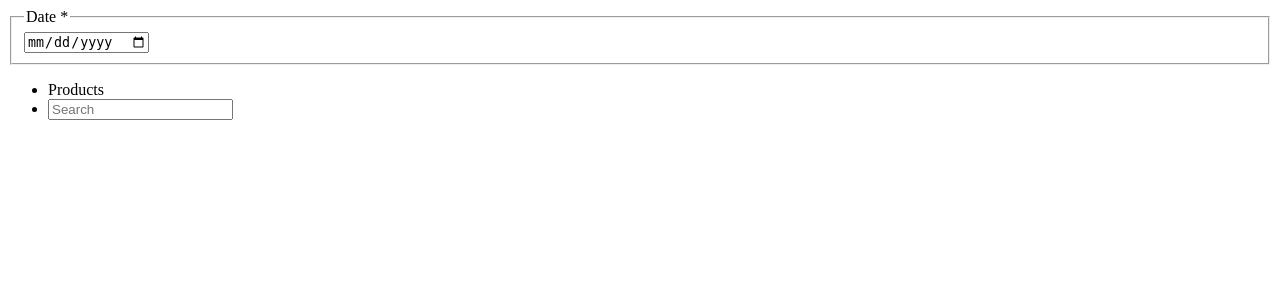
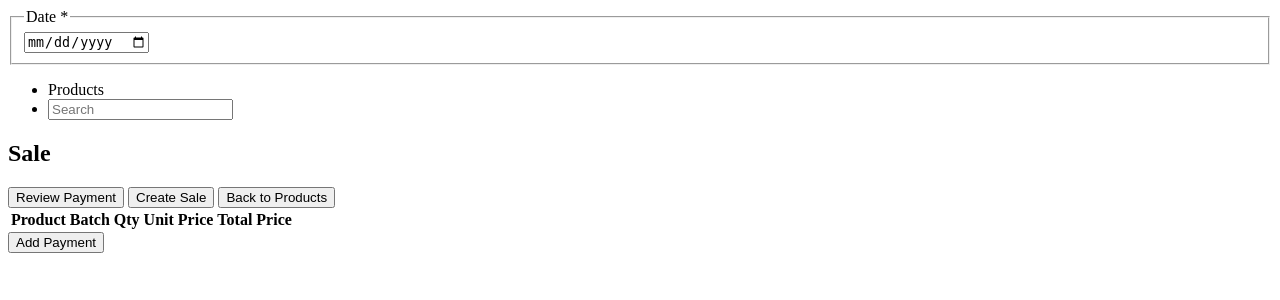
Before and after one commit to eliHeist/dotsales, a Django app: page /branches/1/sales/form in a window 1280 px wide. Shown: the top 300 px of the page. Run offline with Django 5.2, Linux system fonts and the light colour scheme; a user stored in the database is signed in; tables that the repository leaves empty hold one stand-in row (values such as "Sample post"); lists and menus that the app fills with data are empty; parts of the project's set-up code (start-up, migrations or seed data) failed here and were passed over.

Commit message:
create a sale

```diff
--- a/accounts/users/context_processors.py
+++ b/accounts/users/context_processors.py
@@ -8,5 +8,4 @@ def user_company(request):
         branches = company.branches.all()
     else:
         branches = request.user.accessible_branches.all()
-    print(branches)
     return {'company': company, 'branches': branches, 'ADMIN_MODE': request.user.is_company_admin}
--- a/app/branches/templates/branches/sales.html
+++ b/app/branches/templates/branches/sales.html
@@ -42,7 +42,7 @@
 							</div>
 						</div>
 					</td>
-					<td class="text-right">{{ sale.total_amount }}</td>
+					<td class="text-right">{{ sale.amount_paid|add_commas }}</td>
 					<td class="text-center">
                         <span
                             class="badge
@@ -60,7 +60,7 @@
                     </td>
 					<td class="flex justify-end">
 						<a
-							href="{% url 'branches:product-detail' branch.pk p.pk %}"
+							href="{% url 'branches:sales_form_update' branch.pk sale.pk %}"
 							class="btn btn-neutral btn-xs"
 							>View</a
 						>
--- a/app/branches/templates/branches/sales_form.html
+++ b/app/branches/templates/branches/sales_form.html
@@ -1,52 +1,100 @@
 
 <c-layout2>
-    <section x-data="{
+    <form method="POST" x-data="{
         products_data: {{ products_data|safe }},
 
+        step: 1,
+
+        {% if sale %}
+        sale: {{ sale|safe }},
+        {% else %}
         sale: {
+            id: 'new',
             date: new Date().toISOString().split('T')[0],
             sale_items: [],
             payments: []
         },
+        {% endif %}
 
         addToSale(id) {
-            const product = this.products_data.find(p => p.id == id)
+            const product = this.getProduct(id)
 
             if (!product) {
                 return
             }
+            firstBatch = product.batches[0]
 
             this.sale.sale_items.push({
+                id: 'new',
                 product_id: product.id,
-                batch_id: null,
+                batch_id: firstBatch.id,
                 quantity: 1,
+            })
+        },
+        removeFromSale(item){
+            this.sale.sale_items = this.sale.sale_items.filter(s => s.id != item.id)
+        },
+
+        getProduct(id){
+            return this.products_data.find(p => p.id == id)
+        },
+        getBatch(item){
+            const product = this.getProduct(item.product_id)
+            console.log(item)
+            console.log(product.batches)
+            console.log(product.batches.find(b => b.id == item.batch_id))
+            return product.batches.find(b => b.id == item.batch_id)
+        },
+
+        unselectedProducts() {
+            return this.products_data.filter(p => !this.sale.sale_items.find(s => s.product_id == p.id))
+        },
+
+        generateSaleTotal() {
+            return this.sale.sale_items.reduce((total, item) => {
+                const batch = this.getBatch(item)
+                return total + (item.quantity * batch.selling_price)
+            }, 0)
+        },
+
+        addPayment(amount=0) {
+            if (this.sale.payments.length == 0) {
+                amount = this.generateSaleTotal()
+            }
+            this.sale.payments.push({
+                id: 'new',
+                payment_amount: amount,
+                payment_method: 'CASH',
+                payment_date: this.sale.date
             })
         },
 
         init() {
             console.log(this.products_data)
+            console.log(this.sale)
         }
-    }" class="md:flex">
-
-        <aside class="grid bg-base-100 py-2 px-4 rounded-box">
+    }" class="grid md:flex gap-4 items-stretch">
+        {% csrf_token %}
+        <aside class="bg-base-100 py-2 px-4 rounded-box">
             <fieldset class="fieldset">
                 <legend class="fieldset-legend">Date *</legend>
                 <input type="date" class="input w-full" name="date" x-model="sale.date" required />
+                <input type="hidden" name="sale_id" x-model="sale.id">
             </fieldset>
 
-            <div class="prods mt-4">
+            <div class="prods mt-4" x-cloak x-show="step == 1">
                 <ul class="list">
                     <li class="py-2 opacity-60 text-xs">Products</li>
                     <li class="pb-2">
                         <input type="search" class="input w-full" placeholder="Search">
                     </li>
-                    <template x-for="product in products_data">
+                    <template x-for="product in unselectedProducts()">
                         <li class="list-row -mx-4">
                             <div class="list-col-grow">
                                 <div class="font-semibold" x-text="product.name"></div>
                             </div>
                             <div>
-                                <button class="btn btn-xs btn-square" @click="addToSale(product.id)">
+                                <button type="button" class="btn btn-xs btn-square" @click="addToSale(product.id)">
                                     <span class="text-xl">
                                         &#43;
                                     </span>
@@ -58,27 +106,98 @@
             </div>
         </aside>
 
-        <div class="sale grid">
-            <div class="grid">
-                <template x-for="item in sale.sale_items">
-                    <div class="join">
-                        <select name="" id="" class="select join-item">
-                            <template x-for="product in products_data">
-                                <option :value="product.id" x-text="product.name"></option>
-                            </template>
-                        </select>
-                        <input type="number" class="input input-bordered join-item" x-model="item.quantity" />
-                        <div class="join-item grid place-content-center aspect-square">
-                            <span class="material-symbols-outlined">close_small</span>
-                        </div>
-                        <input type="number" class="input input-bordered join-item" x-model="item.price" />
-                        <button class="btn btn-error btn-square join-item" @click="sale.sale_items.splice(sale.sale_items.indexOf(item), 1)">
-                            <span class="material-symbols-outlined">delete</span>
+        <div class="sale bg-base-100 py-2 px-4 rounded-box flex-1">
+            <header class="mb-4">
+                <div class="flex justify-between items-center">
+                    <div>
+                        <h2 class="text-lg font-semibold">Sale</h2>
+                        <span class="" x-text="generateSaleTotal().toLocaleString()"></span>
+                    </div>
+                    <div class="flex gap-2">
+                        <button type="button" class="btn btn-neutral" @click="step = 2" x-cloak x-show="step == 1 && sale.sale_items.length >= 1">
+                            Review Payment
+                        </button>
+                        <button class="btn btn-primary" x-cloak x-show="step == 2 && sale.sale_items.length >= 1">
+                            Create Sale
+                        </button>
+                        <button type="button" class="btn" @click="step = 1" x-cloak x-show="step == 2">
+                            Back to Products
                         </button>
                     </div>
+                </div>
+            </header>
+            <div class="items" x-cloak x-show="step == 1">
+                <table class="table">
+                    <thead>
+                        <tr>
+                            <th>Product</th>
+                            <th>Batch</th>
+                            <th>Qty</th>
+                            <th class="text-right">Unit Price</th>
+                            <th class="text-right">Total Price</th>
+                            <th></th>
+                        </tr>
+                    </thead>
+                    <tbody>
+                        <template x-for="item in sale.sale_items">
+                            <tr>
+                                <div class="hidden">
+                                    <input type="hidden" name="item_id" x-model="item.id">
+                                    <input type="hidden" name="item_product_id" x-model="item.product_id">
+                                    <input type="hidden" name="item_batch_id" x-model="item.batch_id">
+                                    <input type="hidden" name="item_quantity" x-model="item.quantity">
+                                </div>
+                                <td x-text="getProduct(item.product_id).name"></td>
+                                <td>
+                                    <select name="" id="" class="select" x-model="item.batch_id">
+                                        <template x-for="batch in getProduct(item.product_id).batches">
+                                            <option :value="batch.id" x-text="batch.date"></option>
+                                        </template>
+                                    </select>
+                                </td>
+                                <td class="">
+                                    <input type="number" class="input max-w-[100px]" x-model="item.quantity">
+                                </td>
+                                <td class="text-right" x-text="getBatch(item).selling_price.toLocaleString()"></td>
+                                <td class="text-right" x-text="(getBatch(item).selling_price * item.quantity).toLocaleString()"></td>
+                                <td>
+                                    <button type="button" class="btn btn-sm btn-ghost btn-square" @click="removeFromSale(item)">
+                                        <span class="">
+                                            &times;
+                                        </span>
+                                    </button>
+                                </td>
+                            </tr>
+                        </template>
+                    </tbody>
+                </table>
+            </div>
+            <div class="payments" x-cloak x-show="step == 2">
+                <template x-for="payment in sale.payments">
+                    <div class="flex gap-4">
+                        <input type="hidden" name="payment_id" x-model="payment.id">
+                        <div class="flex-1">
+                            <input type="date" name="payment_date" class="input w-full" x-model="payment.payment_date" required>
+                        </div>
+                        <div class="flex-1">
+                            <input type="number" name="payment_amount" class="input w-full" x-model="payment.payment_amount" required>
+                        </div>
+                        <div class="flex-1">
+                            <select name="payment_method" x-model="payment.payment_method" class="select w-full">
+                                <option value="CASH">Cash</option>
+                                <option value="MOBILE_MONEY">Mobile Money</option>
+                                <option value="BANK">Bank Transfer</option>
+                            </select>
+                        </div>
+                    </div>
                 </template>
+                <div class="mt-4 flex justify-end">
+                    <button class="btn btn-neutral" type="button" @click="addPayment()">
+                        Add Payment
+                    </button>
+                </div>
             </div>
         </div>
 
-    </section>
+    </form>
 </c-layout2>
--- a/app/branches/urls.py
+++ b/app/branches/urls.py
@@ -9,4 +9,5 @@ urlpatterns = [
     path("<int:bpk>/products/<int:pk>", views.ProductDetailView.as_view(), name="product-detail"),
     path("<int:bpk>/sales", views.SalesView.as_view(), name="sales"),
     path("<int:bpk>/sales/form", views.SalesFormView.as_view(), name="sales_form"),
+    path("<int:bpk>/sales/form/<int:pk>", views.SalesFormView.as_view(), name="sales_form_update"),
 ]
--- a/app/branches/views.py
+++ b/app/branches/views.py
@@ -1,8 +1,10 @@
 from datetime import datetime, date
 import json
-from django.shortcuts import render, get_object_or_404
+from django.shortcuts import render, get_object_or_404, redirect
+from django.urls import reverse_lazy
 from django.contrib.auth.mixins import LoginRequiredMixin
 from django.views import View
+from django.db import transaction
 
 
 class BranchesView(LoginRequiredMixin, View):
@@ -148,6 +150,37 @@ class SalesFormView(LoginRequiredMixin, View):
 
         products = branch.branch_products.all().prefetch_related('product')
 
+        pk = kwargs.get("pk")
+        if pk:
+            sale_ = branch.sales.get(pk=pk)
+            sale = {
+                "id": sale_.id,
+                "date": sale_.date.strftime('%Y-%m-%d'),
+                "sale_items": [],
+                "payments": [],
+            }
+
+            print(sale_.items.all())
+            for sale_item in sale_.items.all():
+                sale["sale_items"].append({
+                    "id": sale_item.id,
+                    "product_id": sale_item.product.id,
+                    "batch_id": sale_item.stock_batch.id,
+                    "quantity": float(sale_item.quantity),
+                })
+
+            for payment in sale_.payments.all():
+                sale["payments"].append({
+                    "id": payment.id,
+                    "payment_amount": int(payment.amount),
+                    "payment_method": payment.method,
+                    "payment_date": payment.payment_date.strftime('%Y-%m-%d'),
+                })
+            print(sale)
+            sale = json.dumps(sale).replace('"', "'")
+        else:
+            sale = None
+
         products_data = []
 
         for product in products:
@@ -175,8 +208,77 @@ class SalesFormView(LoginRequiredMixin, View):
 
 
         context = {
+            'sale': sale,
             'branch': branch,
             'products_data': products_data
         }
 
         return render(request, 'branches/sales_form.html', context)
+
+    def post(self, request, bpk, *args, **kwargs):
+        user = request.user
+        company = user.company
+        branch = company.branches.get(pk=bpk)
+
+        data = request.POST
+
+        sale_id = kwargs.get("pk", None)
+        date_str = data.get("date")
+        date = datetime.strptime(date_str, "%Y-%m-%d").date()
+
+        item_ids = data.getlist("item_id")
+        item_product_ids = data.getlist("item_product_id")
+        item_batch_ids = data.getlist("item_batch_id")
+        item_quantities = data.getlist("item_quantity")
+
+        payment_ids = data.getlist("payment_id")
+        payment_dates = data.getlist("payment_date")
+        payment_amounts = data.getlist("payment_amount")
+        payment_methods = data.getlist("payment_method")
+
+        with transaction.atomic():
+            # create or update sale
+            if sale_id:
+                sale = branch.sales.get(pk=sale_id)
+                sale.date = date
+                sale.save()
+            else:
+                sale = branch.sales.create(
+                    date=date,
+                    branch=branch
+                )
+
+            # create or update sale items
+            for item_id, item_product_id, item_batch_id, item_quantity in zip(item_ids, item_product_ids, item_batch_ids, item_quantities):
+                if item_id != 'new':
+                    sale_item = sale.items.get(pk=item_id)
+                    sale_item.product_id = item_product_id
+                    sale_item.stock_batch_id = item_batch_id
+                    sale_item.quantity = float(item_quantity.replace(",", ""))
+                    sale_item.save()
+                    continue
+                saley = sale.items.create(
+                    product_id=item_product_id,
+                    stock_batch_id=item_batch_id,
+                    quantity=float(item_quantity.replace(",", "")),
+                    sale=sale
+                )
+                print(saley)
+
+            # create or update sale payments
+            for payment_id, payment_date, payment_amount, payment_method in zip(payment_ids, payment_dates, payment_amounts, payment_methods):
+                if payment_id != 'new':
+                    sale_payment = sale.payments.get(pk=payment_id)
+                    sale_payment.payment_date = datetime.strptime(payment_date, "%Y-%m-%d").date()
+                    sale_payment.amount = float(payment_amount.replace(",", ""))
+                    sale_payment.method = payment_method
+                    sale_payment.save()
+                    continue
+                sale.payments.create(
+                    payment_date=datetime.strptime(payment_date, "%Y-%m-%d").date(),
+                    amount=float(payment_amount.replace(",", "")),
+                    method=payment_method,
+                    sale=sale
+                )
+
+        return redirect(reverse_lazy('branches:sales', kwargs={'bpk': bpk}))
--- a/inventory/sales/models/Sale.py
+++ b/inventory/sales/models/Sale.py
@@ -18,10 +18,12 @@ class Sale(models.Model):
     def __str__(self):
         return f"Sale {self.id} - {self.branch.name} - {self.date.strftime('%Y-%m-%d')}"
 
+    def save(self, *args, **kwargs):
+        super().save(*args, **kwargs)
+
     @property
     def total_amount(self):
-        self.total_amount = sum(item.line_total() for item in self.items.all())
-        self.save()
+        return sum(item.line_total() for item in self.items.all())
 
     @property
     def amount_paid(self):
```
